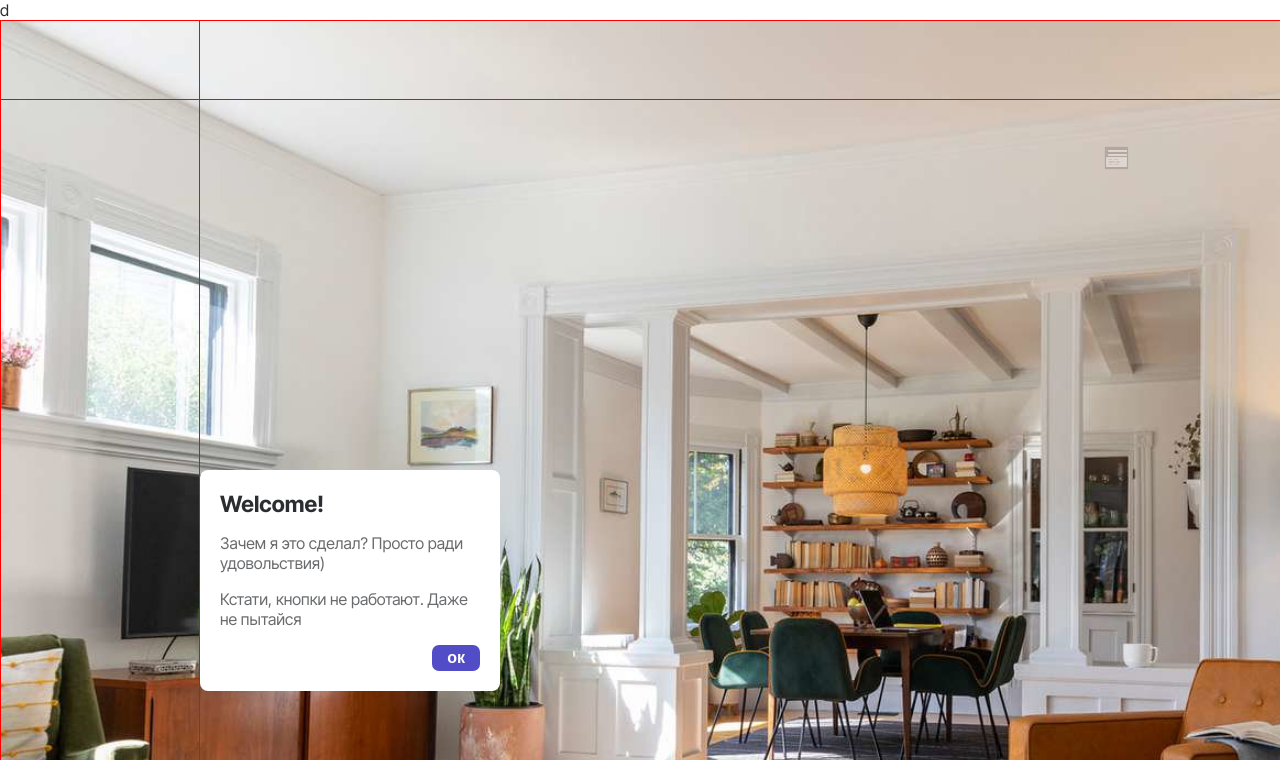
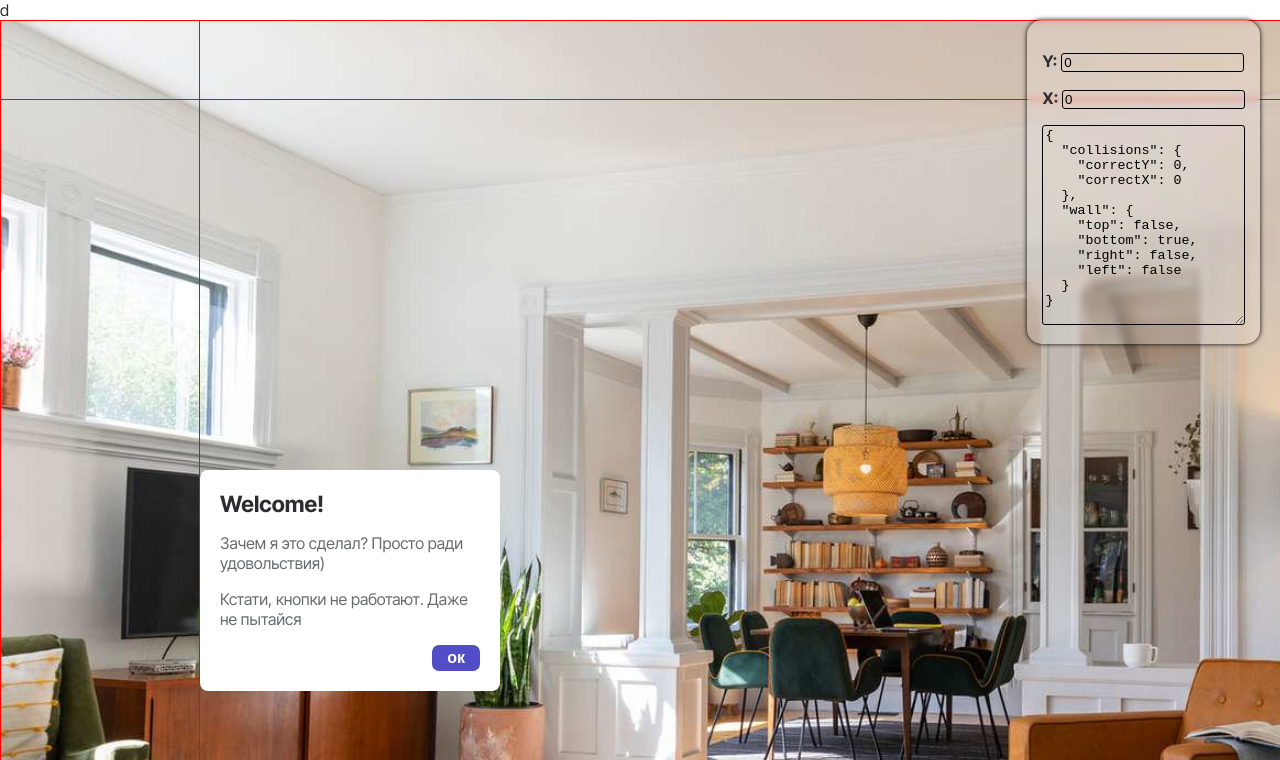
Before and after one commit to zeddmaster/web-game-test, a plain HTML site: page index.html in a window 1280 px wide. Shown: the top 760 px of the page. Drawn offline with Linux system fonts and the light colour scheme; grey boxes are pictures that could not be loaded.

Commit message:
Some changes

```diff
--- a/index.html
+++ b/index.html
@@ -58,7 +58,7 @@
             </footer>
         </section>
 
-        <section class="test-form hidden" style="top: 550px; left: 1200px;">
+        <section class="test-form hidden let" style="top: 580px; left: 1200px;">
             <header>
                 Ещё...
             </header>
--- a/script.js
+++ b/script.js
@@ -146,27 +146,27 @@ class MovingEntity {
          * 4. Scroll camera
          */
 
-        const collisions = this.collisions()
+        const {collisions, wall} = this.collisions()
         const gravityFactor = 2
 
 
         // 1. Speed preprocessor
-        // calc speed by collisions
-        let speedY = this.speedY > 0 && collisions.bottom ? 0 :
-            this.speedY < 0 && collisions.top ? 0 : this.speedY;
-        let speedX = this.speedX > 0 && collisions.right ? 0 :
-            this.speedX < 0 && collisions.left ? 0 : this.speedX;
+        // limit speed by walls
+        let speedY = this.speedY > 0 && wall.bottom ? 0 :
+            this.speedY < 0 && wall.top ? 0 : this.speedY;
+        let speedX = this.speedX > 0 && wall.right ? 0 :
+            this.speedX < 0 && wall.left ? 0 : this.speedX;
 
 
         // 2. Gravity processor
-        if(!collisions.bottom) {
+        if(!wall.bottom) {
             speedY += gravityFactor
         }
 
         // 3. Speed applier
         const currentPos = this.#getCurrentPos()
         this.target.style.left = currentPos.x + speedX + 'px';
-        this.target.style.top = currentPos.y + speedY + 'px';
+        this.target.style.top = currentPos.y + collisions.correctY + speedY + 'px';
 
 
         // 4. Scroll camera
@@ -189,7 +189,7 @@ class MovingEntity {
             this.setState(RIGHT_STATE)
         }
         if(this.handling.isUp()) {
-            if(collisions.bottom)
+            if(wall.bottom)
                 dirY += 35
             else if(speedY < -1)
                 dirY += (gravityFactor * .5)
@@ -211,11 +211,11 @@ class MovingEntity {
         else if(speedX !== 0)
             this.setState(WALK_STATE)
 
-        else if(collisions.bottom)
+        else if(wall.bottom)
             this.setState(IDLE_STATE)
 
 
-        const hSpeedFactor = collisions.bottom ? 8 : 15;
+        const hSpeedFactor = wall.bottom ? 8 : 15;
 
         this.speedX = dirX || Math.abs(speedX) > .5 ? (speedX + (dirX * hSpeedFactor + speedX) * -.1) : 0
         this.speedY = dirY || Math.abs(speedY) > .5 ? (speedY + (dirY * 10 + speedY) * -.1) : 0
@@ -223,7 +223,7 @@ class MovingEntity {
         // debug
         document.querySelector('#debug input[name="speedX"]').value = speedX
         document.querySelector('#debug input[name="speedY"]').value = speedY
-        document.querySelector('textarea').value = JSON.stringify(collisions, null, 2)
+        document.querySelector('textarea').value = JSON.stringify({collisions, wall}, null, 2)
     }
 
 
@@ -259,8 +259,13 @@ class MovingEntity {
     collisions(){
 
 
-        // todo: перевести в number для выталкивания
-        const data = {
+        // вектор корректировки
+        const collisions = {
+            correctY: 0,
+            correctX: 0
+        }
+
+        const wall = {
             top: false,
             bottom: false,
             right: false,
@@ -293,48 +298,54 @@ class MovingEntity {
                 return;
 
 
+            // collisions.correctX = ((coords.x + this.width / 2) - (item.x + item.width / 2)) / 2;
+            // collisions.correctY = ((coords.y + this.height / 2) - (item.y + item.height / 2)) / 2;
+            //
+            // console.log(collisions.correctY);
+
+            // todo: может быть это мне поможет - https://habr.com/ru/articles/336908/
 
             const offset = el.dataset.offset || 10;
 
             // bottom
-            if(!data.bottom){
+            if(!wall.bottom){
                 const coordsB = [item.x, item.y],
                       coordsC = [item.x + item.width, item.y];
 
-                data.bottom = this.#collisionPoint([coords.x, coords.y + this.height], coordsB, coordsC, 0, offset)
+                wall.bottom = this.#collisionPoint([coords.x, coords.y + this.height], coordsB, coordsC, 0, offset)
                            || this.#collisionPoint([coords.x + this.width, coords.y + this.height], coordsB, coordsC, 0, offset)
             }
 
             // top
-            if(!data.top){
+            if(!wall.top){
                 const coordsB = [item.x, item.y + item.height],
                     coordsC = [item.x + item.width, item.y + item.height];
 
-                data.top = this.#collisionPoint([coords.x, coords.y], coordsB, coordsC, 0, offset * -1)
+                wall.top = this.#collisionPoint([coords.x, coords.y], coordsB, coordsC, 0, offset * -1)
                          || this.#collisionPoint([coords.x + this.width, coords.y], coordsB, coordsC, 0, offset * -1)
             }
 
             // left
-            if(!data.left){
+            if(!wall.left){
                 const coordsB = [item.x + item.width, item.y],
                     coordsC = [item.x + item.width, item.y + item.height];
 
-                data.left = this.#collisionPoint([coords.x, coords.y], coordsB, coordsC, offset * -1)
+                wall.left = this.#collisionPoint([coords.x, coords.y], coordsB, coordsC, offset * -1)
                          || this.#collisionPoint([coords.x, coords.y + this.height], coordsB, coordsC, offset * -1)
             }
 
             // right
-            if(!data.right){
+            if(!wall.right){
                 const coordsB = [item.x, item.y],
                     coordsC = [item.x, item.y + item.height];
 
-                data.right = this.#collisionPoint([coords.x + this.width, coords.y], coordsB, coordsC, offset)
+                wall.right = this.#collisionPoint([coords.x + this.width, coords.y], coordsB, coordsC, offset)
                          || this.#collisionPoint([coords.x + this.width, coords.y + this.height], coordsB, coordsC, offset)
             }
 
         })
 
-        return data;
+        return { wall, collisions };
     }
 
 
--- a/styles.css
+++ b/styles.css
@@ -36,16 +36,27 @@ body {
     position: fixed;
     top: 20px;
     right: 20px;
-    background-color: rgba(0,0,0, .5);
-    color: #fff;
+    background-color: rgba(255,255,255, .2);
     padding: 15px;
-    border: 2px solid #fff;
+    border-radius: 15px;
+    backdrop-filter: blur(3px);
+    box-shadow: 0 0 5px 0 #000;
+    /*color: #fff;*/
+    /*border: 2px solid #fff;*/
 
-    opacity: .3;
-    transform: scale(.1) translate(-100%, 100%);
+    /*opacity: .3;*/
+    /*transform: scale(.1) translate(-100%, 100%);*/
 
     transition-property: transform, opacity;
     transition-duration: 1s;
+
+    z-index: 100;
+
+    input, textarea {
+        background-color: transparent;
+        border: 1px solid #000;
+        border-radius: 3px;
+    }
 }
 
 #debug:hover{
@@ -58,7 +69,7 @@ body {
     width: 100%;
     max-width: 100%;
 
-    height: 100px;
+    height: 200px;
 }
 
 /*#scene .ground {
@@ -102,7 +113,7 @@ body {
 #scene .entity .character{
     background-image: url('assets/cat/scratches/idle.png');
 }
-#scene .entity[data-state*="idle"]  .character{
+#scene .entity[data-state*="idle"] .character{
     background-image: url('assets/cat/idle.gif');
     background-size: 60%;
     margin-top: 15px;
```
